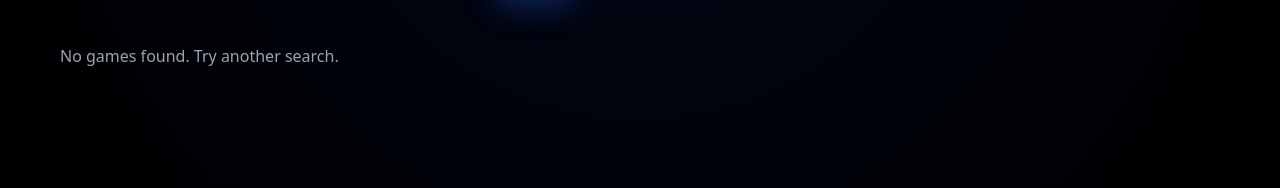
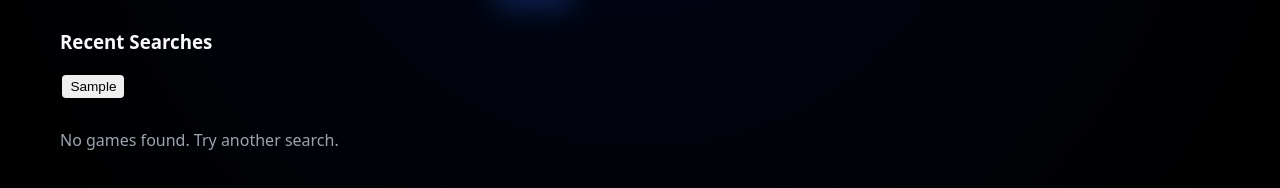
Before and after one commit to PelleyJ/gameloot, a website built with Vite: page index.html in a window 1280 px wide. Both pictures are taken after typing "Sample" into the empty fields and a click on the button "Search". Shown: the part 206-394 px from the top of the page. Built offline with nearby package versions, Linux system fonts and the light colour scheme; no server answers.

Commit message:
added localStorage

```diff
--- a/index.html
+++ b/index.html
@@ -40,6 +40,11 @@
         </div>
       </section>
 
+      <section id="recent-searches-section">
+        <h3>Recent Searches</h3>
+        <div id="recent-searches"></div>
+      </section>
+
       <!-- Results rendered by main.js -->
       <section
         id="results"
@@ -48,7 +53,6 @@
       ></section>
     </main>
 
-    <!-- IMPORTANT: this is the ONLY script include -->
     <script type="module" src="./src/main.js"></script>
   </body>
 </html>
--- a/src/main.js
+++ b/src/main.js
@@ -9,29 +9,88 @@ document.addEventListener("DOMContentLoaded", () => {
   const searchBtn = document.querySelector("#searchBtn");
   const searchInput = document.querySelector("#searchInput");
   const resultsSection = document.querySelector("#results");
+  const recentSearchesContainer = document.querySelector("#recent-searches");
 
   if (!searchBtn || !searchInput || !resultsSection) {
     console.error("One or more DOM elements not found.");
     return;
   }
 
-  searchBtn.addEventListener("click", async () => {
-    const query = searchInput.value.trim();
-    console.log("Search clicked with query:", query);
+  // Save the user's recent search terms to localStorage
+  function saveSearchTerm(query) {
+    let searches = JSON.parse(localStorage.getItem("recentSearches")) || [];
+
+    if (!searches.includes(query)) {
+      searches.unshift(query);
+    }
+
+    // keep only the last 5 searches
+    searches = searches.slice(0, 5);
+
+    localStorage.setItem("recentSearches", JSON.stringify(searches));
+  }
+
+  // Run a search: save term, call API, render results
+  async function runSearch(query) {
+    console.log("Search requested with query:", query);
 
     if (!query) {
       console.log("Empty query, aborting.");
       return;
     }
 
+    saveSearchTerm(query);
+
     try {
       const results = await searchGames(query);
       console.log("Results from RAWG:", results);
       renderGames(results, resultsSection);
+      loadRecentSearches();
     } catch (err) {
       console.error("Error during search:", err);
       resultsSection.innerHTML =
         "<p>Something went wrong. Check the console for details.</p>";
     }
+  }
+
+  // Load recent searches from localStorage and render them
+  function loadRecentSearches() {
+    if (!recentSearchesContainer) return;
+
+    const searches =
+      JSON.parse(localStorage.getItem("recentSearches")) || [];
+
+    recentSearchesContainer.innerHTML = "";
+
+    searches.forEach((term) => {
+      const item = document.createElement("button");
+      item.type = "button";
+      item.classList.add("recent-search-item");
+      item.textContent = term;
+
+      item.addEventListener("click", () => {
+        searchInput.value = term;
+        runSearch(term);
+      });
+
+      recentSearchesContainer.appendChild(item);
+    });
+  }
+
+  // Button click -> run search
+  searchBtn.addEventListener("click", () => {
+    const query = searchInput.value.trim();
+    runSearch(query);
   });
+
+  // Press Enter in input -> run search
+  searchInput.addEventListener("keyup", (event) => {
+    if (event.key === "Enter") {
+      const query = searchInput.value.trim();
+      runSearch(query);
+    }
+  });
+
+  // Populate recent searches on first load
+  loadRecentSearches();
 });
--- a/src/style.css
+++ b/src/style.css
@@ -602,3 +602,19 @@ input:focus-visible {
     grid-template-columns: minmax(0, 1fr);
   }
 }
+#recent-searches-section {
+  margin-top: 1rem;
+}
+
+.recent-search-item {
+  cursor: pointer;
+  padding: 0.25rem 0.5rem;
+  margin: 0.15rem;
+  border: none;
+  border-radius: 4px;
+  font-size: 0.85rem;
+}
+
+.recent-search-item:hover {
+  text-decoration: underline;
+}
```
